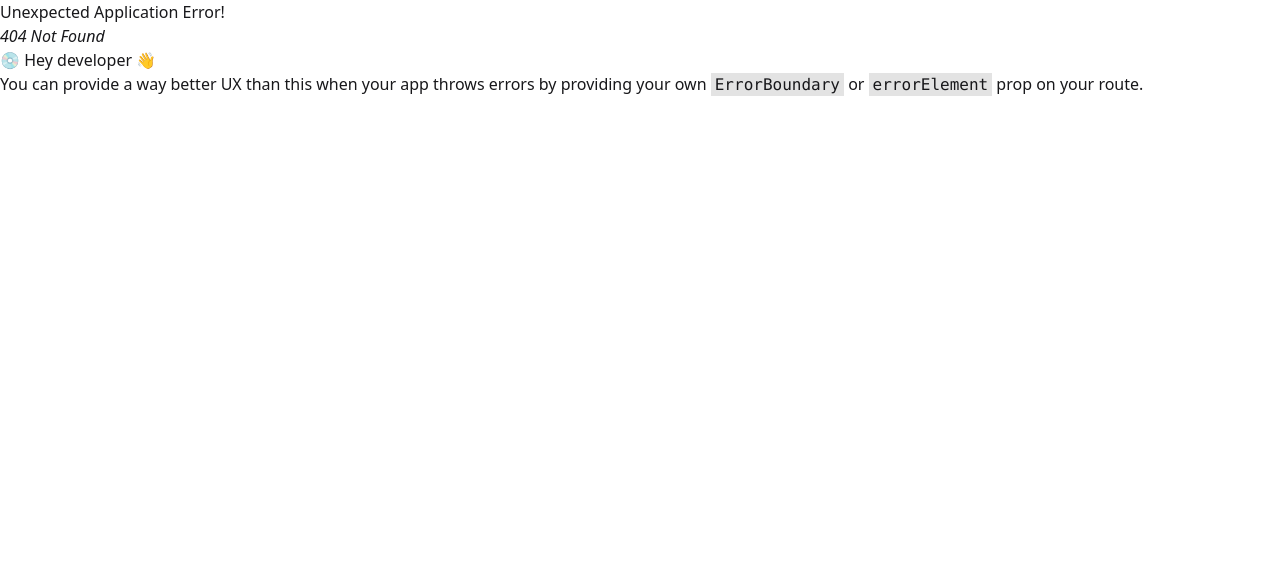
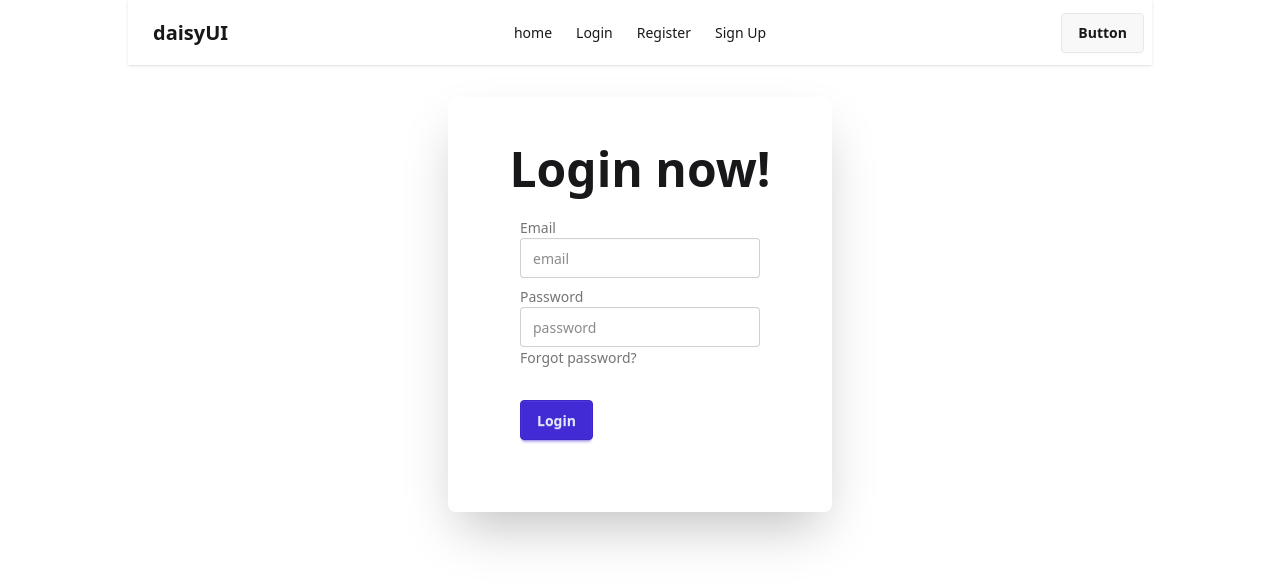
Before and after one commit to Samriddhadewan/module-50, a React (Vite) app: page /signUp in a window 1280 px wide. Before the commit this address had no page. Shown: the top 586 px of the page. Built offline with nearby package versions, Linux system fonts and the light colour scheme.

Commit message:
video 4 done

```diff
--- a/src/Components/Header/Header.jsx
+++ b/src/Components/Header/Header.jsx
@@ -5,6 +5,7 @@ const Header = () => {
     <li><NavLink to='/'>home</NavLink></li>
     <li><NavLink to='/login'>Login</NavLink></li>
     <li><NavLink to='/register'>Register</NavLink></li>
+    <li><NavLink to='/signUp'>Sign Up</NavLink></li>
     </>
 
 
--- /dev/null
+++ b/src/Components/SignUp/SignUp.jsx
@@ -0,0 +1,59 @@
+import { createUserWithEmailAndPassword } from "firebase/auth";
+import auth from "../../firebase.config";
+import { useState } from "react";
+
+const SignUp = () => {
+    const [errorMassage, setErrorMassage] = useState("")
+
+    const handleSignUpForm = (e) =>{
+        e.preventDefault();
+        const email = e.target.email.value;
+        const pass = e.target.password.value;
+
+        setErrorMassage("");
+
+        createUserWithEmailAndPassword(auth, email, pass)
+        .then(result => {
+            console.log(result.user)
+        })
+        .catch(error => {
+            console.log("Error", error);
+            setErrorMassage(error.message)
+        })
+
+
+
+    }
+
+    return (
+
+    <div className="card p-12 my-8 mx-auto bg-base-100 w-full max-w-sm shrink-0 shadow-2xl">
+    <h1 className="text-5xl text-center font-bold">Login now!</h1>
+      <form onSubmit={handleSignUpForm} className="card-body">
+        <div className="form-control">
+          <label className="label">
+            <span className="label-text">Email</span>
+          </label>
+          <input type="email" name="email" placeholder="email" className="input input-bordered" required />
+        </div>
+        <div className="form-control">
+          <label className="label">
+            <span className="label-text">Password</span>
+          </label>
+          <input type="password" name="password" placeholder="password" className="input input-bordered" required />
+          <label className="label">
+            <a href="#" className="label-text-alt link link-hover">Forgot password?</a>
+          </label>
+        </div>
+        <div className="form-control mt-6">
+          <button className="btn btn-primary">Login</button>
+        </div>
+      </form>
+      {
+        errorMassage && <p className="text-red-600"> {errorMassage}</p>
+      }
+    </div>
+  )
+}
+
+export default SignUp
--- a/src/main.jsx
+++ b/src/main.jsx
@@ -9,6 +9,7 @@ import MainLayout from './Layouts/MainLayout/MainLayout';
 import Home from './Components/Home/Home';
 import Login from './Components/Login/Login';
 import Register from './Components/Register/Register';
+import SignUp from './Components/SignUp/SignUp';
 
 const router = createBrowserRouter([
   {
@@ -27,6 +28,10 @@ const router = createBrowserRouter([
         path: '/register',
         element: <Register />
       },
+      {
+        path: '/signUp',
+        element: <SignUp />
+      },
     ]
   },
 ]);
```
Also changed, not shown: src/Components/Register/Register.jsx (line endings or trailing spaces).
